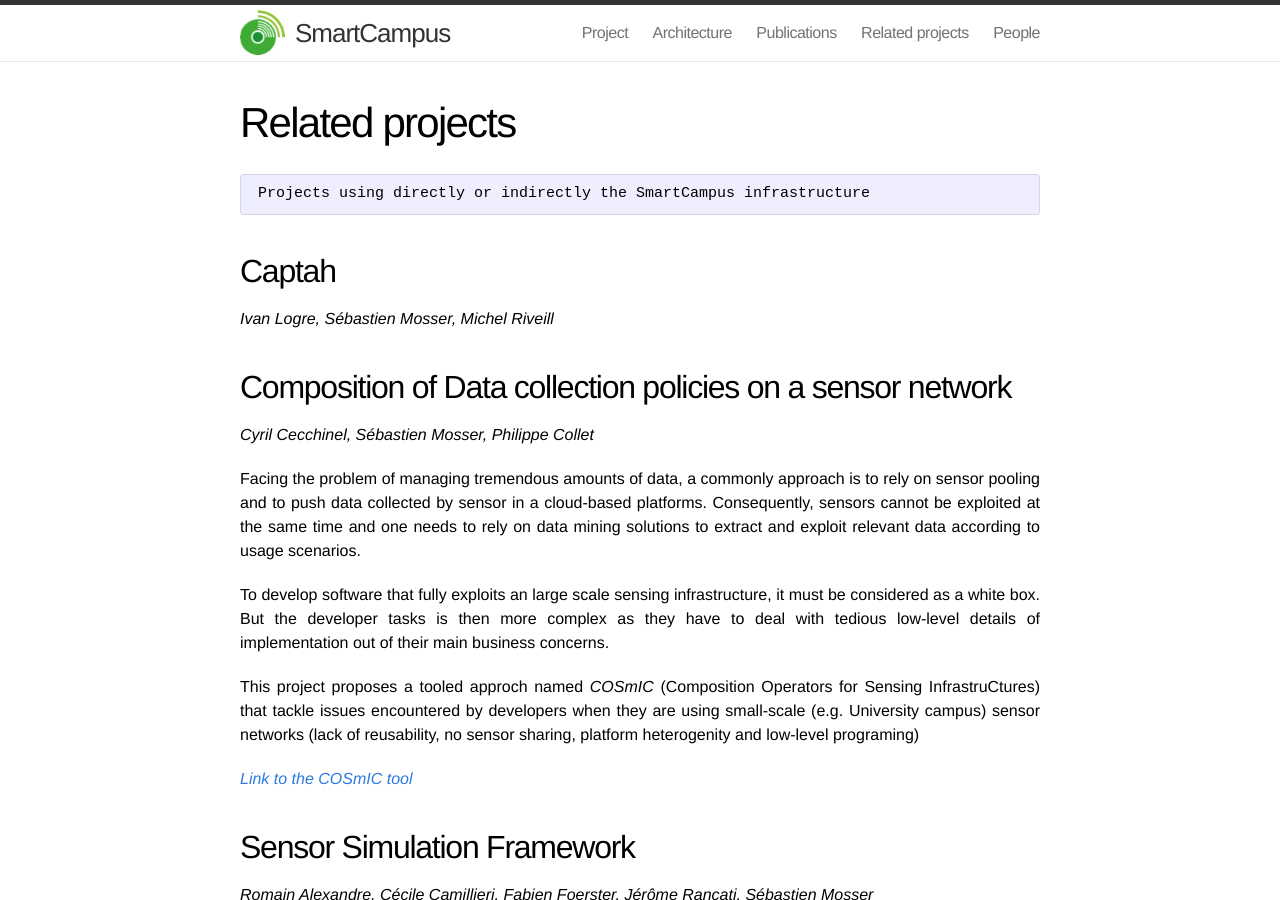
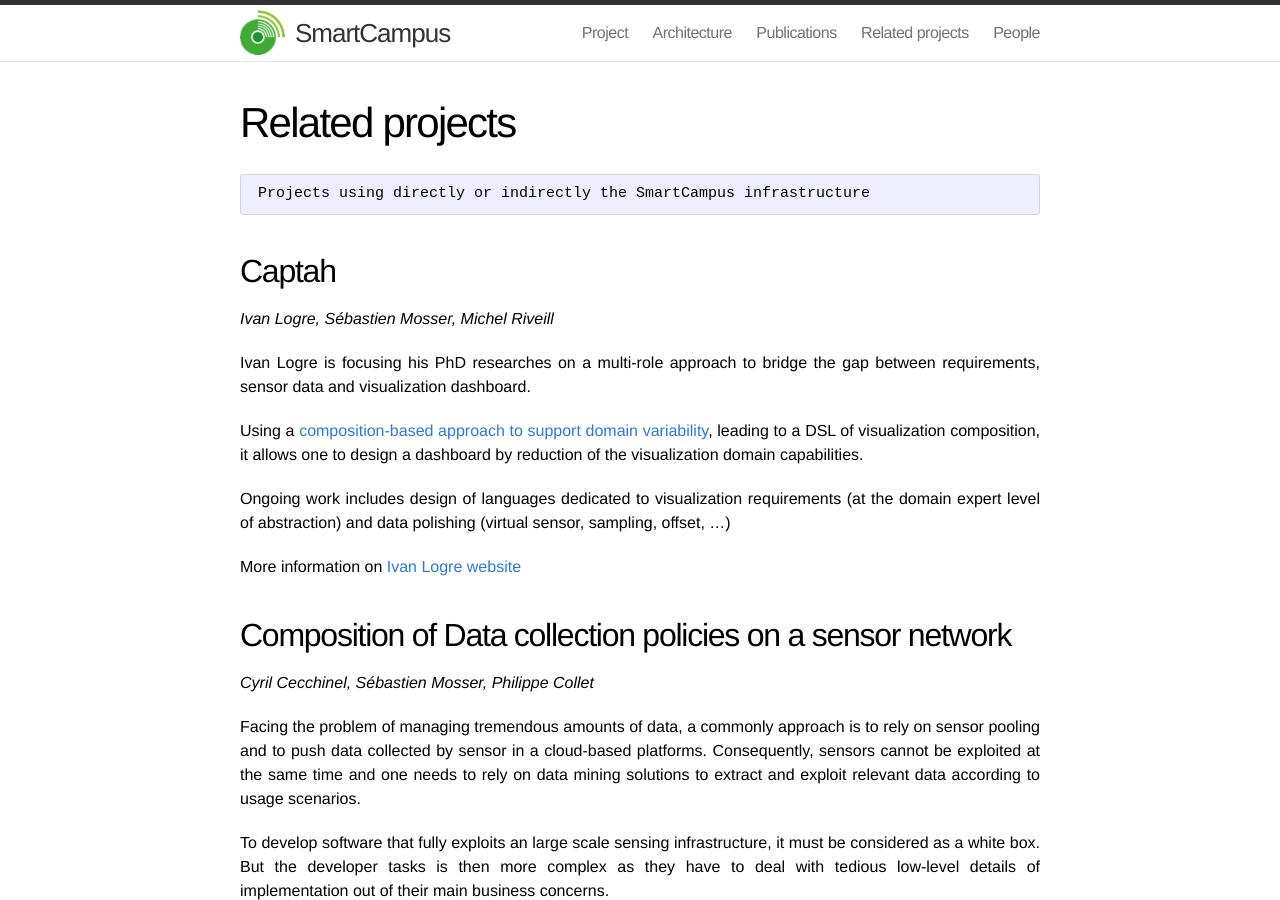
Before and after one commit to SmartCampus/smartcampus.github.io, a Jekyll site: the page built from related.md, in a window 1280 px wide and 900 px high. Built offline with Jekyll 4.4.1, drawn with Linux system fonts in a browser that asks for light colours.

Commit message:
Captah project

```diff
--- a/related.md
+++ b/related.md
@@ -9,6 +9,14 @@ permalink: /sc-related/
 
 ## Captah
 *Ivan Logre, Sébastien Mosser, Michel Riveill*
+
+Ivan Logre is focusing his PhD researches on a multi-role approach to bridge the gap between requirements, sensor data and visualization dashboard.
+
+Using a [composition-based approach to support domain variability](http://www.i3s.unice.fr/~logre/docs/papers/ecmfa14.pdf), leading to a DSL of visualization composition, it allows one to design a dashboard by reduction of the visualization domain capabilities.
+
+Ongoing work includes design of languages dedicated to visualization requirements (at the domain expert level of abstraction) and data polishing (virtual sensor, sampling, offset, ...)
+
+More information on [Ivan Logre website](http://www.i3s.unice.fr/~logre/index.html)
 
 ## Composition of Data collection policies on a sensor network
 *Cyril Cecchinel, Sébastien Mosser, Philippe Collet*
```
